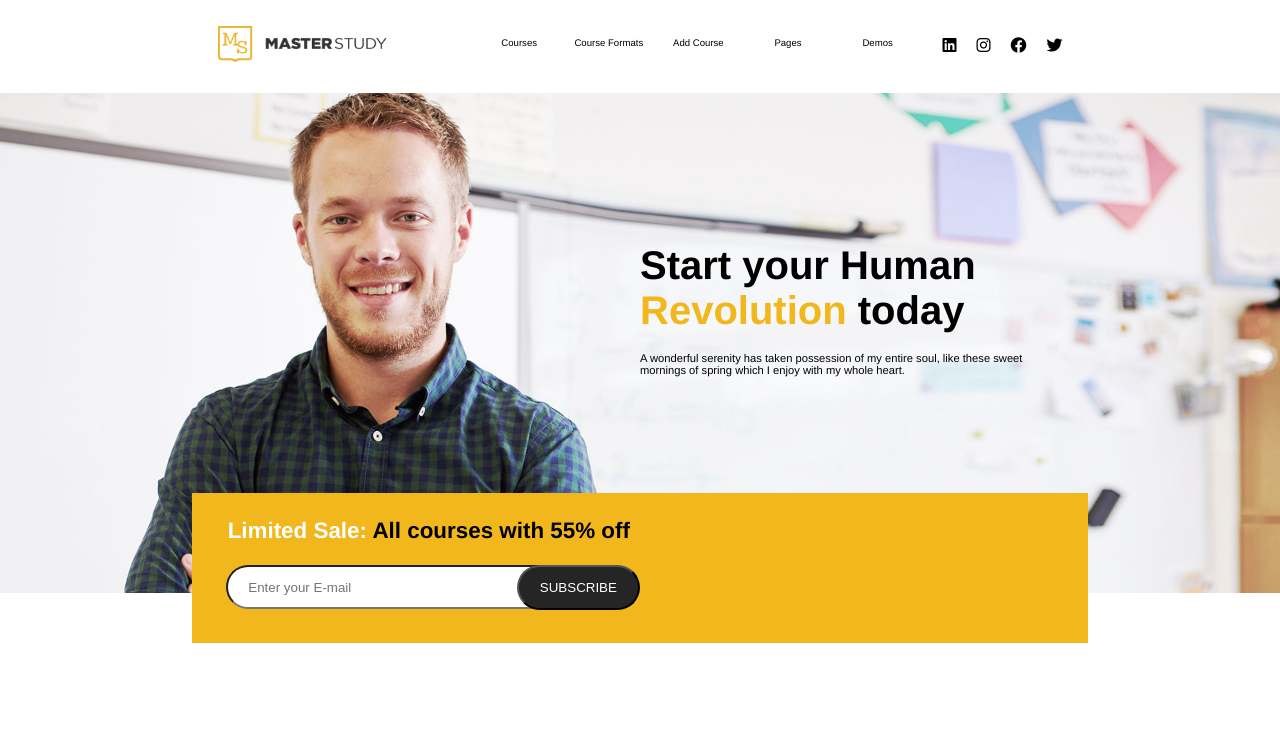
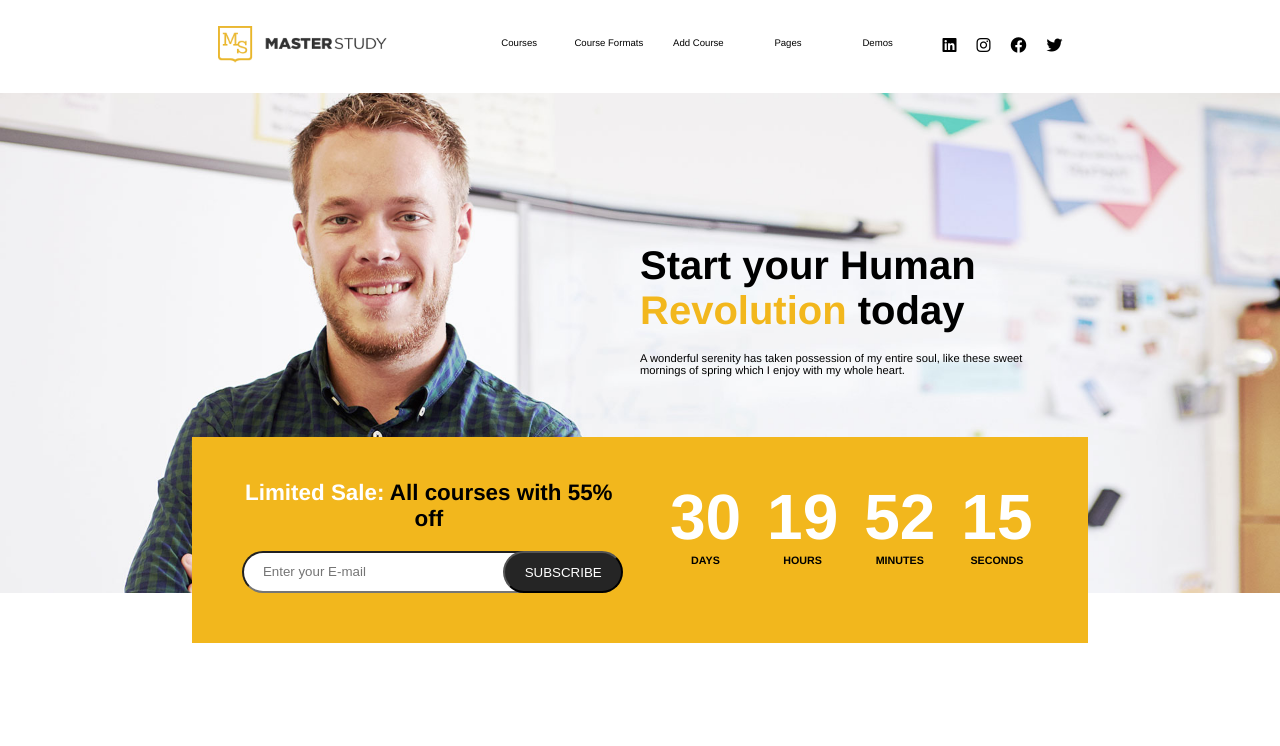
Before and after one commit to AndreaDeCeglia/proj-html-vuejs, a Vue app: page / in a window 1280 px wide. Shown: the top 746 px of the page. Built offline with nearby package versions, Linux system fonts and the light colour scheme.

Commit message:
countdown done

```diff
--- a/src/components/DiscountComp.vue
+++ b/src/components/DiscountComp.vue
@@ -1,8 +1,10 @@
 <template>
+
     <!-- container of Subscriving section and counter -->
   <div id="discount" class="container-70 flex-row padding-2">
+
     <!-- Subscribing section -->
-    <div id="leftDiscount">
+    <div id="leftDiscount" class="padding-2">
         <!-- courses discount title -->
         <h2>
             <span>Limited Sale:</span> All courses with 55% off
@@ -15,6 +17,43 @@
         <!-- input closure -->
     </div>
     <!-- Subscribing closure -->
+
+    <!-- count down spot -->
+    <div id="countdownContainer" class="padding-2 flex-row justify-around">
+        <div>
+            <h1>
+                {{ displaydays }}
+            </h1>
+            <h6>
+                DAYS
+            </h6>
+        </div>
+        <div>
+            <h1>
+                {{ displayhours }}
+            </h1>
+            <h6>
+                HOURS
+            </h6>
+        </div>
+        <div>
+            <h1>
+                {{ displayminutes }}
+            </h1>
+            <h6>
+                MINUTES
+            </h6>
+        </div>
+        <div>
+            <H1>
+                {{ displayseconds }}
+            </H1>
+            <h6>
+                SECONDS
+            </h6>
+        </div>
+    </div>
+    <!-- count down closure -->
   </div>
   <!-- container closure -->
 </template>
@@ -22,7 +61,55 @@
 <script>
 export default {
     name: 'DiscountComp',
+    data(){
+        return{
+            displaydays: 0,
+            displayhours: 0,
+            displayminutes: 0,
+            displayseconds: 0,
+        }
+    },
+    methods: {
+        remainingTime(){
+            const timer = setInterval(() => {
+                const now  = new Date();
+                const end = new Date(2022, 12, 2, 10, 10, 10, 10);
+                const distance = end.getTime() - now.getTime()
 
+                if(distance < 0){
+                    clearInterval(timer);
+                    return
+                }
+
+                const days = Math.floor((distance / this._days));
+                const hours = Math.floor((distance % this._days) / this._hours);
+                const minutes = Math.floor((distance % this._hours) / this._minutes);
+                const seconds = Math.floor((distance % this._minutes) / this._seconds);
+                this.displayseconds = seconds < 10 ? "0" + seconds : seconds;
+                this.displayminutes = minutes < 10 ? "0" + minutes : minutes;
+                this.displayhours = hours < 10 ? "0" + hours : hours;
+                this.displaydays = days < 10 ? "0" + days : days;
+            }, 1000 );
+        }
+    },
+    mounted() {
+        this.remainingTime()
+    },
+    computed: {
+        _seconds: () => 1000,
+
+        _minutes(){
+            return this._seconds * 60
+        },
+
+        _hours(){
+            return this._minutes * 60
+        },
+
+        _days(){
+            return this._hours * 24
+        }
+    },
 }
 </script>
 
@@ -65,6 +152,14 @@ export default {
 
     };
 
+    #countdownContainer{
+        width: 50%;
+        h1{
+            color: white;
+            font-size: 4rem;
+        }
+    }
+
 }
 
 </style>
```
